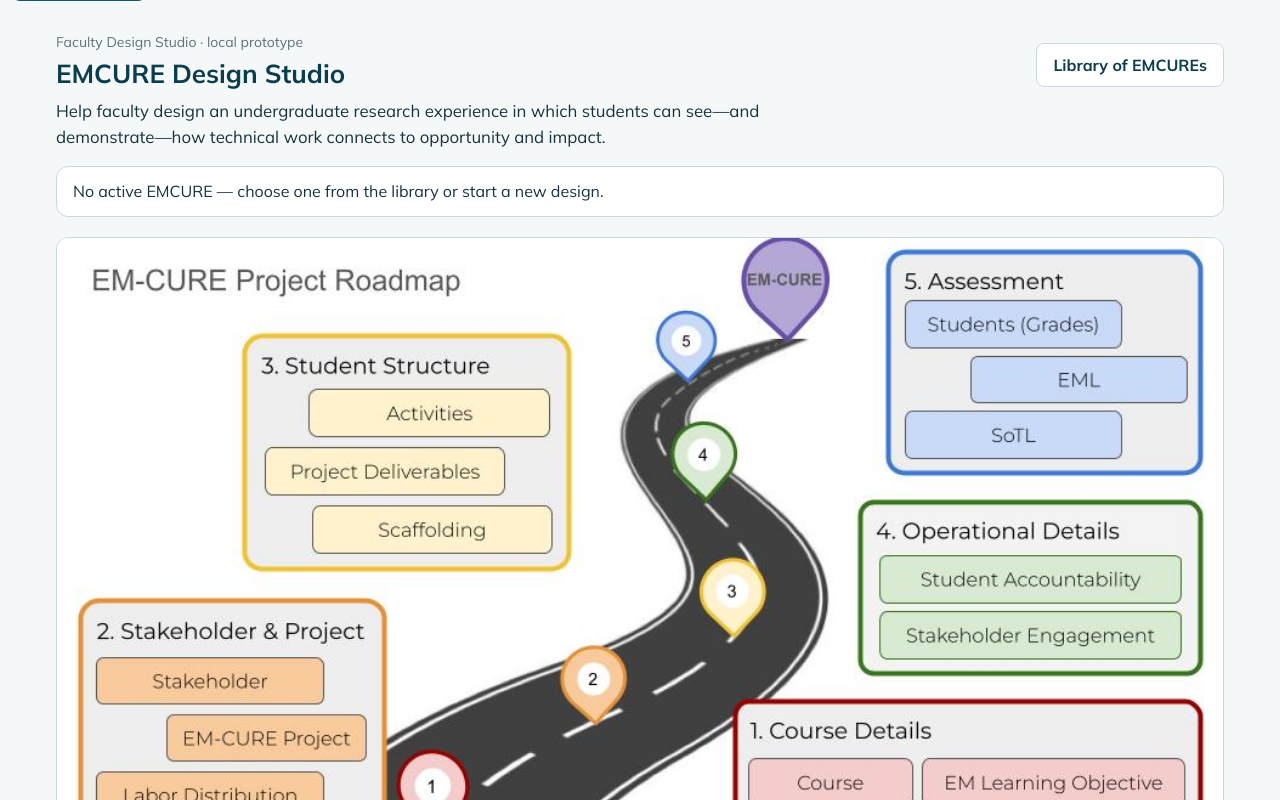
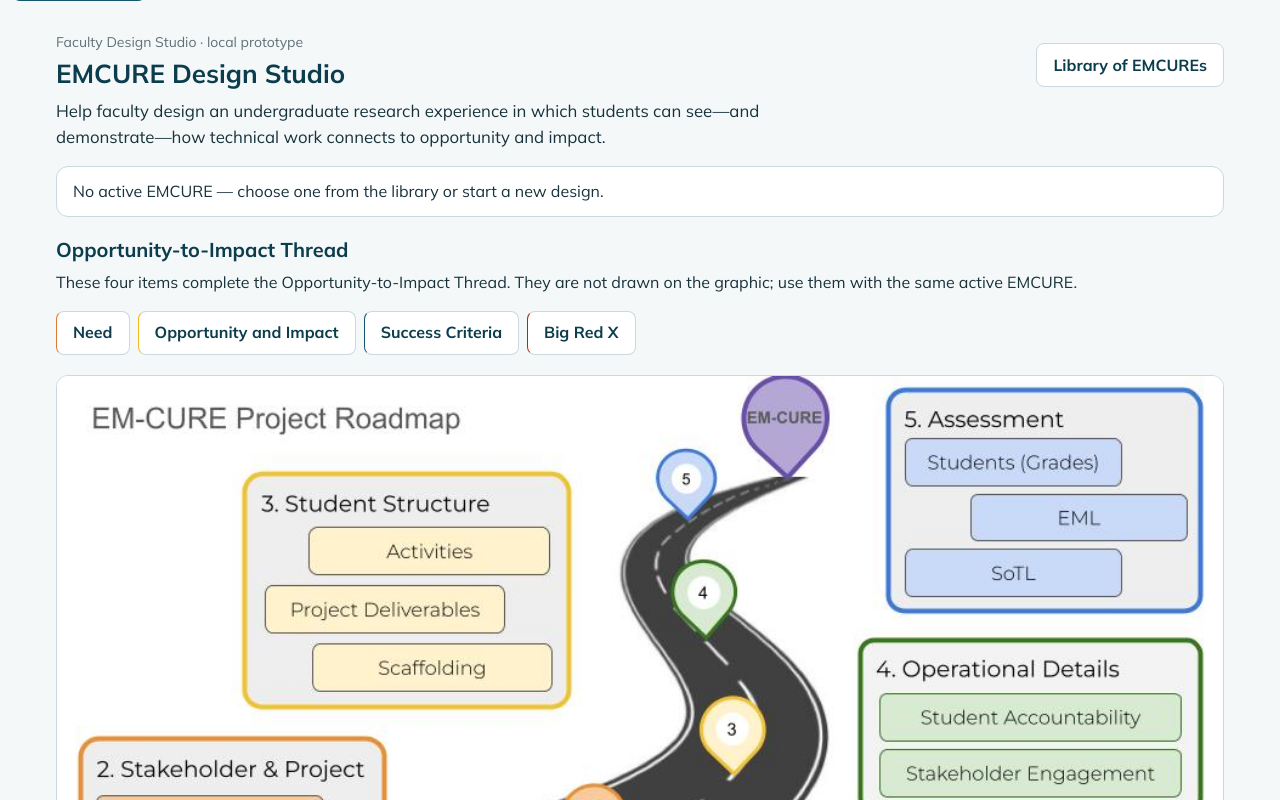
Before and after one commit to doctordsp/emcure-ds, a React (Vite) app in the folder app/: page / in a window 1280 px wide. Both pictures are taken after a click on the button "Back to roadmap". Shown: the top 800 px of the page. Built offline with nearby package versions, Linux system fonts and the light colour scheme.

Commit message:
Add roadmap stages and styles to enhance the Dashboard and RoadmapMap components. Update progress interface to include stage information for better tracking. Adjust CSS for new roadmap captions and button styles.

```diff
--- a/app/src/domain/progress.ts
+++ b/app/src/domain/progress.ts
@@ -5,6 +5,16 @@ export interface SectionStatus {
   route: WorkspaceRoute;
   label: string;
   state: "not_started" | "in_progress" | "ready";
+  stage:
+    | "course"
+    | "framework"
+    | "project"
+    | "opportunity"
+    | "success"
+    | "brx"
+    | "journey"
+    | "assessment"
+    | "destination";
 }
 
 export function sectionStatuses(design: EmcureDesign): SectionStatus[] {
@@ -27,19 +37,20 @@ export function sectionStatuses(design: EmcureDesign): SectionStatus[] {
   ).length;
 
   return [
-    { route: "course", label: "1. Course profile", state: flag(hasProfile, design.courseProfile.title) },
-    { route: "framework", label: "2. EM framework", state: flag(hasFramework, design.frameworkMode) },
-    { route: "stakeholders", label: "3. Stakeholders and need", state: flag(hasNeed, design.projectSituation || design.stakeholders.length) },
-    { route: "opportunity-impact", label: "4. Opportunity and impact", state: flag(hasThread, design.opportunities.length || design.intendedImpacts.length) },
-    { route: "success", label: "5. Success criteria", state: flag(hasSuccess, design.successCriteria.length) },
-    { route: "big-red-x", label: "6. Big Red X", state: flag(hasBrx, design.uncertainties.length) },
-    { route: "journey", label: "7. Student journey", state: flag(hasJourney, hasJourney) },
+    { route: "course", label: "1. Course profile", state: flag(hasProfile, design.courseProfile.title), stage: "course" },
+    { route: "framework", label: "2. EM framework", state: flag(hasFramework, design.frameworkMode), stage: "framework" },
+    { route: "stakeholders", label: "3. Stakeholders and need", state: flag(hasNeed, design.projectSituation || design.stakeholders.length), stage: "project" },
+    { route: "opportunity-impact", label: "4. Opportunity and impact", state: flag(hasThread, design.opportunities.length || design.intendedImpacts.length), stage: "opportunity" },
+    { route: "success", label: "5. Success criteria", state: flag(hasSuccess, design.successCriteria.length), stage: "success" },
+    { route: "big-red-x", label: "6. Big Red X", state: flag(hasBrx, design.uncertainties.length), stage: "brx" },
+    { route: "journey", label: "7. Student journey", state: flag(hasJourney, hasJourney), stage: "journey" },
     {
       route: "review",
       label: "8. Alignment review",
       state: hasJourney && hasBrx ? (openErrors === 0 ? "ready" : "in_progress") : "not_started",
+      stage: "assessment",
     },
-    { route: "export", label: "9. Export", state: hasProfile ? "ready" : "not_started" },
+    { route: "export", label: "9. Export", state: hasProfile ? "ready" : "not_started", stage: "destination" },
   ];
 }
 
--- a/app/src/index.css
+++ b/app/src/index.css
@@ -16,6 +16,12 @@
   --emcure-danger: #b42318;
   --emcure-info: #176b88;
   --emcure-focus: #7c3aed;
+  --roadmap-course: #c44b4b;
+  --roadmap-project: #e07a2f;
+  --roadmap-journey: #d99a00;
+  --roadmap-operations: #5a8f4d;
+  --roadmap-assessment: #4a7ab5;
+  --roadmap-destination: #6b4ea0;
   --radius-control: 8px;
   --radius-card: 12px;
   --shadow: 0 8px 24px rgb(11 61 76 / 8%);
@@ -188,8 +194,48 @@ img {
   background: rgb(124 58 237 / 14%);
 }
 
+.roadmap-caption {
+  margin: 0;
+  padding: 10px 14px;
+  font-weight: 700;
+  font-size: 0.95rem;
+  color: var(--emcure-ink);
+  background: var(--emcure-surface-alt);
+  border-top: 1px solid var(--emcure-border);
+}
+
+.roadmap-caption.stage-course {
+  background: var(--roadmap-course);
+  color: #fff;
+}
+
+.roadmap-caption.stage-project {
+  background: var(--roadmap-project);
+  color: #fff;
+}
+
+.roadmap-caption.stage-journey {
+  background: var(--roadmap-journey);
+  color: var(--emcure-ink);
+}
+
+.roadmap-caption.stage-operations {
+  background: var(--roadmap-operations);
+  color: #fff;
+}
+
+.roadmap-caption.stage-assessment {
+  background: var(--roadmap-assessment);
+  color: #fff;
+}
+
+.roadmap-caption.stage-destination {
+  background: var(--roadmap-destination);
+  color: #fff;
+}
+
 .thread-legend {
-  margin: 0 0 24px;
+  margin: 0 0 20px;
 }
 
 .thread-legend h2 {
@@ -200,6 +246,26 @@ img {
   display: flex;
   flex-wrap: wrap;
   gap: 8px;
+}
+
+.btn-thread {
+  border-left: 5px solid var(--emcure-teal-700);
+}
+
+.btn-thread.tone-project {
+  border-left-color: var(--roadmap-project);
+}
+
+.btn-thread.tone-opportunity {
+  border-left-color: var(--emcure-gold-500);
+}
+
+.btn-thread.tone-success {
+  border-left-color: var(--emcure-teal-700);
+}
+
+.btn-thread.tone-brx {
+  border-left-color: var(--emcure-danger);
 }
 
 .library-section {
@@ -346,8 +412,45 @@ img {
   gap: 8px;
   align-items: center;
   min-height: 44px;
-  padding: 8px 10px;
+  padding: 8px 10px 8px 12px;
   border-radius: var(--radius-control);
+  border-left: 4px solid transparent;
+}
+
+.nav-list a.stage-course {
+  border-left-color: var(--roadmap-course);
+}
+
+.nav-list a.stage-framework {
+  border-left-color: var(--roadmap-course);
+}
+
+.nav-list a.stage-project {
+  border-left-color: var(--roadmap-project);
+}
+
+.nav-list a.stage-opportunity {
+  border-left-color: var(--emcure-gold-500);
+}
+
+.nav-list a.stage-success {
+  border-left-color: var(--emcure-teal-100);
+}
+
+.nav-list a.stage-brx {
+  border-left-color: var(--emcure-danger);
+}
+
+.nav-list a.stage-journey {
+  border-left-color: var(--roadmap-journey);
+}
+
+.nav-list a.stage-assessment {
+  border-left-color: var(--roadmap-assessment);
+}
+
+.nav-list a.stage-destination {
+  border-left-color: var(--roadmap-destination);
 }
 
 .nav-list a.active {
--- a/app/src/pages/DashboardPage.tsx
+++ b/app/src/pages/DashboardPage.tsx
@@ -316,18 +316,16 @@ export function DashboardPage() {
           </section>
         ) : (
           <>
-            <RoadmapMap hrefFor={hrefFor} onUnavailable={showLibrary} />
             <section className="thread-legend" aria-labelledby="legend-heading">
-              <h2 id="legend-heading">Also in the Design Studio</h2>
-              <p className="muted">
-                These Opportunity-to-Impact Thread sections are not drawn on the roadmap
-                image. They are part of this studio.
+              <h2 id="legend-heading">Opportunity-to-Impact Thread</h2>
+              <p>
+                These four items complete the Opportunity-to-Impact Thread. They are not
+                drawn on the graphic; use them with the same active EMCURE.
               </p>
               <div className="legend-actions">
                 {THREAD_LEGEND.map((item) => {
                   const href = hrefFor(item.route);
-                  const className =
-                    item.id === "big-red-x" ? "btn btn-gold" : "btn btn-secondary";
+                  const className = `btn btn-secondary btn-thread tone-${item.tone}`;
                   if (href) {
                     return (
                       <Link key={item.id} className={className} to={href}>
@@ -348,6 +346,7 @@ export function DashboardPage() {
                 })}
               </div>
             </section>
+            <RoadmapMap hrefFor={hrefFor} onUnavailable={showLibrary} />
           </>
         )}
       </main>
--- a/app/src/ui/RoadmapMap.tsx
+++ b/app/src/ui/RoadmapMap.tsx
@@ -1,57 +1,342 @@
+import { useState } from "react";
 import { Link } from "react-router-dom";
 import type { WorkspaceRoute } from "../domain/types";
 import roadmap from "../assets/Roadmap_CoreDocFinal.jpg";
 
+export type RoadmapStage =
+  | "course"
+  | "project"
+  | "journey"
+  | "operations"
+  | "assessment"
+  | "destination";
+
 export interface RoadmapHotspot {
   id: string;
   label: string;
+  opens: string;
   route: WorkspaceRoute;
+  stage: RoadmapStage;
   x: number;
   y: number;
   w: number;
   h: number;
 }
 
+export function hotspotCaption(hotspot: RoadmapHotspot): string {
+  return `${hotspot.label} → ${hotspot.opens}`;
+}
+
 /** Percentage boxes measured from the 960×540 JPG. The image is not modified. */
 export const ROADMAP_HOTSPOTS: RoadmapHotspot[] = [
-  { id: "box3", label: "3. Student Structure", route: "journey", x: 16.0, y: 14.5, w: 27.6, h: 8.2 },
-  { id: "activities", label: "Activities", route: "journey", x: 21.7, y: 23.2, w: 20.5, h: 6.8 },
-  { id: "deliverables", label: "Project Deliverables", route: "journey", x: 18.0, y: 32.1, w: 20.4, h: 6.8 },
-  { id: "scaffolding", label: "Scaffolding", route: "journey", x: 22.1, y: 41.0, w: 20.3, h: 6.6 },
-  { id: "pin3", label: "Stage 3: Student Structure", route: "journey", x: 55.4, y: 49.1, w: 5.0, h: 12.0 },
+  {
+    id: "box3",
+    label: "3. Student Structure",
+    opens: "Student journey",
+    route: "journey",
+    stage: "journey",
+    x: 16.0,
+    y: 14.5,
+    w: 27.6,
+    h: 8.2,
+  },
+  {
+    id: "activities",
+    label: "Activities",
+    opens: "Student journey",
+    route: "journey",
+    stage: "journey",
+    x: 21.7,
+    y: 23.2,
+    w: 20.5,
+    h: 6.8,
+  },
+  {
+    id: "deliverables",
+    label: "Project Deliverables",
+    opens: "Student journey",
+    route: "journey",
+    stage: "journey",
+    x: 18.0,
+    y: 32.1,
+    w: 20.4,
+    h: 6.8,
+  },
+  {
+    id: "scaffolding",
+    label: "Scaffolding",
+    opens: "Student journey",
+    route: "journey",
+    stage: "journey",
+    x: 22.1,
+    y: 41.0,
+    w: 20.3,
+    h: 6.6,
+  },
+  {
+    id: "pin3",
+    label: "Stage 3: Student Structure",
+    opens: "Student journey",
+    route: "journey",
+    stage: "journey",
+    x: 55.4,
+    y: 49.1,
+    w: 5.0,
+    h: 12.0,
+  },
 
-  { id: "box2", label: "2. Stakeholder and Project", route: "stakeholders", x: 2.0, y: 55.0, w: 25.8, h: 8.6 },
-  { id: "stakeholder", label: "Stakeholder", route: "stakeholders", x: 3.5, y: 64.1, w: 19.3, h: 6.6 },
-  { id: "project", label: "EM-CURE Project", route: "stakeholders", x: 9.5, y: 72.8, w: 16.9, h: 6.6 },
-  { id: "labor", label: "Labor Distribution", route: "journey", x: 3.5, y: 81.5, w: 19.3, h: 6.6 },
-  { id: "pin2", label: "Stage 2: Stakeholder and Project", route: "stakeholders", x: 43.2, y: 62.1, w: 5.7, h: 12.2 },
+  {
+    id: "box2",
+    label: "2. Stakeholder and Project",
+    opens: "Stakeholders and need",
+    route: "stakeholders",
+    stage: "project",
+    x: 2.0,
+    y: 55.0,
+    w: 25.8,
+    h: 8.6,
+  },
+  {
+    id: "stakeholder",
+    label: "Stakeholder",
+    opens: "Stakeholders and need",
+    route: "stakeholders",
+    stage: "project",
+    x: 3.5,
+    y: 64.1,
+    w: 19.3,
+    h: 6.6,
+  },
+  {
+    id: "project",
+    label: "EM-CURE Project",
+    opens: "Opportunity and impact",
+    route: "opportunity-impact",
+    stage: "project",
+    x: 9.5,
+    y: 72.8,
+    w: 16.9,
+    h: 6.6,
+  },
+  {
+    id: "labor",
+    label: "Labor Distribution",
+    opens: "Student journey",
+    route: "journey",
+    stage: "project",
+    x: 3.5,
+    y: 81.5,
+    w: 19.3,
+    h: 6.6,
+  },
+  {
+    id: "pin2",
+    label: "Stage 2: Stakeholder and Project",
+    opens: "Stakeholders and need",
+    route: "stakeholders",
+    stage: "project",
+    x: 43.2,
+    y: 62.1,
+    w: 5.7,
+    h: 12.2,
+  },
 
-  { id: "box1", label: "1. Course Details", route: "course", x: 58.1, y: 70.2, w: 39.8, h: 8.8 },
-  { id: "course", label: "Course", route: "course", x: 59.5, y: 79.7, w: 13.8, h: 6.6 },
-  { id: "objectives", label: "EM Learning Objective", route: "course", x: 74.3, y: 79.7, w: 22.3, h: 6.6 },
-  { id: "habits", label: "EM Habits and Behaviors", route: "framework", x: 59.5, y: 88.4, w: 20.7, h: 6.6 },
-  { id: "duration", label: "Duration", route: "course", x: 81.7, y: 88.4, w: 14.9, h: 6.6 },
-  { id: "pin1", label: "Stage 1: Course Details", route: "course", x: 29.5, y: 78.7, w: 5.5, h: 13.0 },
+  {
+    id: "box1",
+    label: "1. Course Details",
+    opens: "Course profile",
+    route: "course",
+    stage: "course",
+    x: 58.1,
+    y: 70.2,
+    w: 39.8,
+    h: 8.8,
+  },
+  {
+    id: "course",
+    label: "Course",
+    opens: "Course profile",
+    route: "course",
+    stage: "course",
+    x: 59.5,
+    y: 79.7,
+    w: 13.8,
+    h: 6.6,
+  },
+  {
+    id: "objectives",
+    label: "EM Learning Objective",
+    opens: "EM framework",
+    route: "framework",
+    stage: "course",
+    x: 74.3,
+    y: 79.7,
+    w: 22.3,
+    h: 6.6,
+  },
+  {
+    id: "habits",
+    label: "EM Habits and Behaviors",
+    opens: "EM framework",
+    route: "framework",
+    stage: "course",
+    x: 59.5,
+    y: 88.4,
+    w: 20.7,
+    h: 6.6,
+  },
+  {
+    id: "duration",
+    label: "Duration",
+    opens: "Course profile",
+    route: "course",
+    stage: "course",
+    x: 81.7,
+    y: 88.4,
+    w: 14.9,
+    h: 6.6,
+  },
+  {
+    id: "pin1",
+    label: "Stage 1: Course Details",
+    opens: "Course profile",
+    route: "course",
+    stage: "course",
+    x: 29.5,
+    y: 78.7,
+    w: 5.5,
+    h: 13.0,
+  },
 
-  { id: "box4", label: "4. Operational Details", route: "journey", x: 69.0, y: 40.0, w: 28.6, h: 8.0 },
-  { id: "accountability", label: "Student Accountability", route: "journey", x: 70.7, y: 48.6, w: 25.5, h: 6.8 },
-  { id: "engagement", label: "Stakeholder Engagement", route: "stakeholders", x: 70.7, y: 57.1, w: 25.5, h: 6.8 },
-  { id: "pin4", label: "Stage 4: Operational Details", route: "journey", x: 52.8, y: 27.8, w: 5.5, h: 12.8 },
+  {
+    id: "box4",
+    label: "4. Operational Details",
+    opens: "Student journey",
+    route: "journey",
+    stage: "operations",
+    x: 69.0,
+    y: 40.0,
+    w: 28.6,
+    h: 8.0,
+  },
+  {
+    id: "accountability",
+    label: "Student Accountability",
+    opens: "Student journey",
+    route: "journey",
+    stage: "operations",
+    x: 70.7,
+    y: 48.6,
+    w: 25.5,
+    h: 6.8,
+  },
+  {
+    id: "engagement",
+    label: "Stakeholder Engagement",
+    opens: "Stakeholders and need",
+    route: "stakeholders",
+    stage: "operations",
+    x: 70.7,
+    y: 57.1,
+    w: 25.5,
+    h: 6.8,
+  },
+  {
+    id: "pin4",
+    label: "Stage 4: Operational Details",
+    opens: "Student journey",
+    route: "journey",
+    stage: "operations",
+    x: 52.8,
+    y: 27.8,
+    w: 5.5,
+    h: 12.8,
+  },
 
-  { id: "box5", label: "5. Assessment", route: "review", x: 71.2, y: 1.8, w: 26.8, h: 7.4 },
-  { id: "grades", label: "Students (Grades)", route: "review", x: 72.9, y: 9.7, w: 18.3, h: 6.8 },
-  { id: "eml", label: "EML", route: "framework", x: 78.5, y: 18.4, w: 18.3, h: 6.5 },
-  { id: "sotl", label: "SoTL", route: "review", x: 72.9, y: 26.7, w: 18.3, h: 6.6 },
-  { id: "pin5", label: "Stage 5: Assessment", route: "review", x: 51.4, y: 11.1, w: 5.3, h: 11.1 },
+  {
+    id: "box5",
+    label: "5. Assessment",
+    opens: "Alignment review",
+    route: "review",
+    stage: "assessment",
+    x: 71.2,
+    y: 1.8,
+    w: 26.8,
+    h: 7.4,
+  },
+  {
+    id: "grades",
+    label: "Students (Grades)",
+    opens: "Alignment review",
+    route: "review",
+    stage: "assessment",
+    x: 72.9,
+    y: 9.7,
+    w: 18.3,
+    h: 6.8,
+  },
+  {
+    id: "eml",
+    label: "EML",
+    opens: "EM framework",
+    route: "framework",
+    stage: "assessment",
+    x: 78.5,
+    y: 18.4,
+    w: 18.3,
+    h: 6.5,
+  },
+  {
+    id: "sotl",
+    label: "SoTL",
+    opens: "Alignment review",
+    route: "review",
+    stage: "assessment",
+    x: 72.9,
+    y: 26.7,
+    w: 18.3,
+    h: 6.6,
+  },
+  {
+    id: "pin5",
+    label: "Stage 5: Assessment",
+    opens: "Alignment review",
+    route: "review",
+    stage: "assessment",
+    x: 51.4,
+    y: 11.1,
+    w: 5.3,
+    h: 11.1,
+  },
 
-  { id: "destination", label: "EM-CURE export package", route: "export", x: 59.2, y: 0.3, w: 6.6, h: 15.4 },
+  {
+    id: "destination",
+    label: "EM-CURE",
+    opens: "Export",
+    route: "export",
+    stage: "destination",
+    x: 59.2,
+    y: 0.3,
+    w: 6.6,
+    h: 15.4,
+  },
 ];
 
-export const THREAD_LEGEND: { id: string; label: string; route: WorkspaceRoute }[] = [
-  { id: "need", label: "Need", route: "stakeholders" },
-  { id: "opportunity-impact", label: "Opportunity and Impact", route: "opportunity-impact" },
-  { id: "success", label: "Success Criteria", route: "success" },
-  { id: "big-red-x", label: "Big Red X", route: "big-red-x" },
+export const THREAD_LEGEND: {
+  id: string;
+  label: string;
+  route: WorkspaceRoute;
+  tone: "project" | "opportunity" | "success" | "brx";
+}[] = [
+  { id: "need", label: "Need", route: "stakeholders", tone: "project" },
+  {
+    id: "opportunity-impact",
+    label: "Opportunity and Impact",
+    route: "opportunity-impact",
+    tone: "opportunity",
+  },
+  { id: "success", label: "Success Criteria", route: "success", tone: "success" },
+  { id: "big-red-x", label: "Big Red X", route: "big-red-x", tone: "brx" },
 ];
 
 export function RoadmapMap({
@@ -61,6 +346,8 @@ export function RoadmapMap({
   hrefFor: (route: WorkspaceRoute) => string | null;
   onUnavailable: () => void;
 }) {
+  const [focused, setFocused] = useState<RoadmapHotspot | null>(null);
+
   return (
     <div className="roadmap-frame">
       <img
@@ -71,16 +358,29 @@ export function RoadmapMap({
       />
       {ROADMAP_HOTSPOTS.map((hotspot) => {
         const href = hrefFor(hotspot.route);
+        const caption = hotspotCaption(hotspot);
         const style = {
           left: `${hotspot.x}%`,
           top: `${hotspot.y}%`,
           width: `${hotspot.w}%`,
           height: `${hotspot.h}%`,
         };
+        const pointer = {
+          onMouseEnter: () => setFocused(hotspot),
+          onMouseLeave: () => setFocused(null),
+          onFocus: () => setFocused(hotspot),
+          onBlur: () => setFocused(null),
+        };
         if (href) {
           return (
-            <Link key={hotspot.id} className="hotspot" to={href} style={style}>
-              <span className="sr-only">{hotspot.label}</span>
+            <Link
+              key={hotspot.id}
+              className="hotspot"
+              to={href}
+              style={style}
+              {...pointer}
+            >
+              <span className="sr-only">{caption}</span>
             </Link>
           );
         }
@@ -91,11 +391,20 @@ export function RoadmapMap({
             className="hotspot"
             style={style}
             onClick={onUnavailable}
+            {...pointer}
           >
-            <span className="sr-only">{hotspot.label}</span>
+            <span className="sr-only">{caption}</span>
           </button>
         );
       })}
+      <p
+        className={`roadmap-caption${focused ? ` stage-${focused.stage}` : ""}`}
+        role="status"
+      >
+        {focused
+          ? hotspotCaption(focused)
+          : "Hover a colored box or pin to see which Design Studio section it opens."}
+      </p>
     </div>
   );
 }
```
Also changed, not shown: app/src/ui/WorkspaceLayout.tsx (+10 -2 lines).
